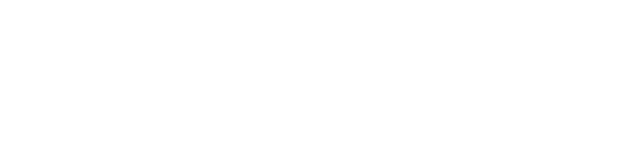
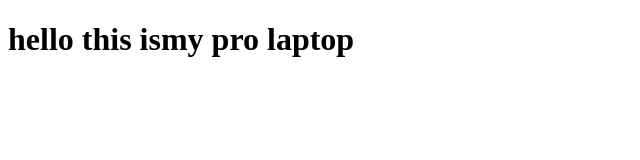
Before and after one commit to anjaneyaranji/firstproject1, a plain HTML site: page index.html in a window 1280 px wide. Shown: the whole page, without its empty margins (0-640 px from the left). Drawn offline with Linux system fonts and the light colour scheme.

Commit message:
first commit

```diff
--- a/index.html
+++ b/index.html
@@ -6,6 +6,6 @@
     <title>Document</title>
 </head>
 <body>
-
+    <h1>hello this ismy pro laptop</h1>
 </body>
 </html>
```
